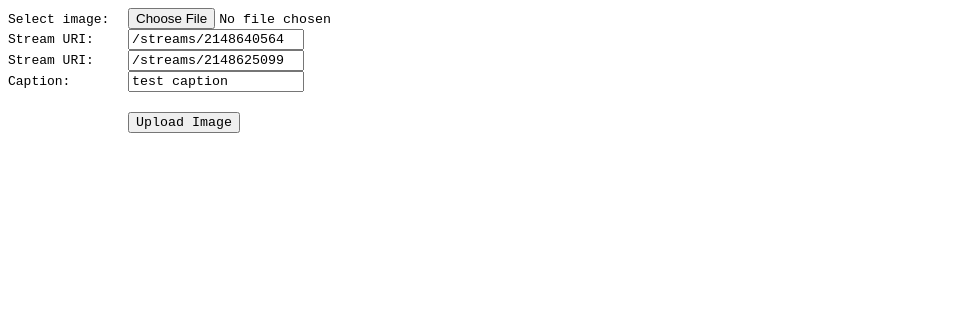
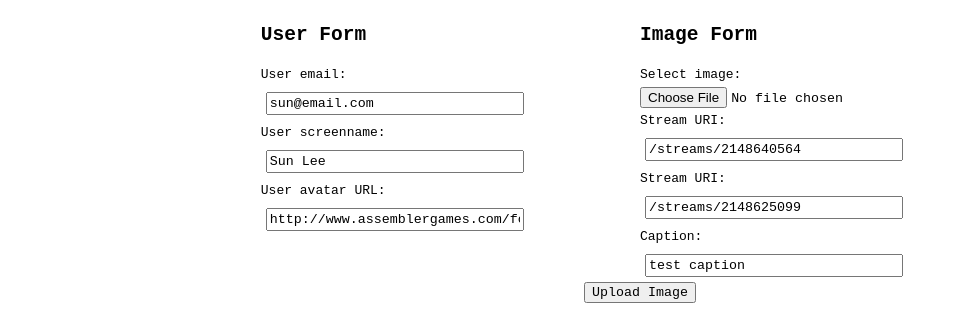
Before and after one commit to sunlee-newyork/Olapic-Uploader, a plain HTML site: page index.html in a window 1280 px wide. Both pictures are taken after a click on the input "Upload Image". Shown: the top 320 px of the page, without its empty margins (0-958 px from the left). Drawn offline with nearby package versions, Linux system fonts and the light colour scheme; no server answers.

Commit message:
created separate js and css files

```diff
--- /dev/null
+++ b/index.css
@@ -0,0 +1,43 @@
+input, body {
+    font-family: monospace;
+}
+input[type=text] {
+    width: 250px;
+    margin: 5px;
+    padding: 2px;
+}
+label {
+    display: inline-block;
+    width: 150px;
+    margin: 5px 0;
+}
+.form-wrapper {
+    width: 100%;
+    height: 200px;
+}
+.user-form,
+.image-form {
+    position: relative;
+    display: inline-block;
+    float: left;
+    width: 50%;
+}
+.container {
+    width: 60%;
+}
+.user-form .container {
+    float: right;
+}
+.image-form .container {
+    float: left;
+}
+.submit input {
+    position: relative;
+    display: block;
+    margin: 40px auto 0;
+}
+.response {
+    margin-top: 20px;
+    width: 100%;
+    height: 100px;
+}
--- a/index.html
+++ b/index.html
@@ -1,101 +1,36 @@
 <!DOCTYPE html>
 <html>
 <head>
-    <style>
-        input, body {
-            font-family: monospace;
-        }
-        form input[type=text] {
-            width: 400px;
-            margin: 5px;
-            padding: 2px;
-        }
-        label {
-            width: 120px;
-            display: inline-block;
-        }
-        .submit {
-            margin-top: 20px;
-        }
-        .response {
-            margin-top: 20px;
-            width: 100%;
-            height: 100px;
-        }
-    </style>
+    <link type="text/css" rel="stylesheet" href="index.css" />
     <script type="text/javascript" src="https://code.jquery.com/jquery-2.1.3.js"></script>
-    <script type="text/javascript">
-
-        $(document).ready(function () {
-
-            $('.submit').click(function (e) {
-
-                var host         = "https://rest.photorank.me/";
-                var authToken    = "0d6cdd1af34742c3855139fce0780fd1f93d1a7ba1a2c6a495bdb2d9031ec2c3";
-                var version      = "v2.2";
-
-                var imageFile    = $('.image-file')[0].files[0];
-                var caption      = $('.caption').val();
-                var streamURI    = [];
-
-                // $('.stream-uri').each(function () {
-
-                // });
-
-                $.ajax({
-
-                    // type: "GET",
-                    type: "POST",
-
-                    // url: host + '?auth_token=' + authToken + '&version=' + version,
-                    url: host + 'users' + '?auth_token=' + authToken + '&version=' + version,
-                    data: {
-                        'email': 'sun@olapic.com',
-                        'screen_name': 'Sun Lee'
-                    },
-
-                    success: function (data) {
-                        console.log("Data: ", data);
-                        $('.response').html(JSON.stringify(data));
-
-                        // $.ajax({
-
-                        //     type: "POST",
-                        //     url: host + 'users' + '?auth_token=' + authToken + '&name=Sun Lee' + '&email=sun%40olapic.com' + '&version=' + version,
-
-                        //     success: function (response) {
-                        //         console.log(response);
-                        //     },
-
-                        //     error: function (err) {
-                        //         console.log(err);
-                        //     }
-
-                        // });
-                    },
-
-                    error: function (err) {
-                        console.log("Error: ", err);
-                    }
-
-                });
-
-            });
-
-        });
-
-    </script>
+    <script type="text/javascript" src="index.js"></script>
 </head>
 <body>
 
-    <div><label>Select image:</label><input class="image-file" type="file" name="image"></div>
+    <div class="form-wrapper">
 
-    <div><label>Stream URI: </label><input class="stream-uri" type="text" name="stream_uri[]" value="/streams/2148640564"></div>
-    <div><label>Stream URI: </label><input class="stream-uri" type="text" name="stream_uri[]" value="/streams/2148625099"></div>
+        <div class="user-form">
+            <div class="container">
+                <h2>User Form</h2>
+                <div><label>User email: </label><input class="user-email" type="text" value="sun@email.com" placeholder="user@email.com" name="email"></div>
+                <div><label>User screenname: </label><input class="user-name" type="text" value="Sun Lee" placeholder="User screen_name" name="screen_name"></div>
+                <div><label>User avatar URL: </label><input class="user-avatar" type="text" value="http://www.assemblergames.com/forums/avatars7/avatar74560_2.gif" placeholder="http://www.assemblergames.com/forums/avatars7/avatar74560_2.gif" name="avatar_url"></div>
+            </div>
+        </div>
 
-    <div><label>Caption: </label><input class="caption" type="text" name="caption" value="test caption"></div>
+        <div class="image-form">
+            <div class="container">
+                <h2>Image Form</h2>
+                <div><label>Select image:</label><input class="image-file" type="file" name="image" ></div>
+                <div><label>Stream URI: </label><input class="stream-uri" type="text" name="stream_uri[]" value="/streams/2148640564"></div>
+                <div><label>Stream URI: </label><input class="stream-uri" type="text" name="stream_uri[]" value="/streams/2148625099"></div>
+                <div><label>Caption: </label><input class="caption" type="text" name="caption" value="test caption"></div>
+            </div>
+        </div>
 
-    <div><label></label><input class="submit" type="submit" value="Upload Image" name="submit"></div>
+    </div>
+
+    <div class="submit"><input type="submit" value="Upload Image" name="submit"></div>
 
     <div class="response"></div>
 
--- /dev/null
+++ b/index.js
@@ -0,0 +1,64 @@
+$(document).ready(function () {
+
+    $('.submit').click(function (e) {
+
+        // Default values
+        var host       = "https://rest.photorank.me/";
+        var authToken  = "0d6cdd1af34742c3855139fce0780fd1f93d1a7ba1a2c6a495bdb2d9031ec2c3";
+        var version    = "v2.2";
+
+        // User values
+        var userEmail  = $('.user-email').val();
+        var userName   = $('.user-name').val();
+        var userAvatar = $('.user-avatar').val();
+        var userID = '';
+
+        $('.response').append(userName);
+
+        // Image file values
+        var imageFile  = $('.image-file')[0].files[0];
+        var caption    = $('.caption').val();
+        var streamURIs = [];
+
+        $('.stream-uri').each(function () {
+            streamURIs.push(this.value);
+        });
+
+        $('.response').append(imageFile, streamURIs);
+
+        $.ajax({
+            type: "POST",
+            url: host + 'users' + '?auth_token=' + authToken + '&version=' + version,
+            data: {
+                'email'      : 'sun@olapic.com',
+                'screen_name': 'Sun Lee'
+            },
+            success: function (response) {
+                $('.response').append(JSON.stringify(response));
+                userID = response.data.id;
+
+                $.ajax({
+                    type: "POST",
+                    contentType: "multipart/form-data;",
+                    url: host + 'users/' + userID + '/media' + '?auth_token=' + authToken + '&version=' + version,
+                    data: {
+                        'image'       : imageFile,
+                        'caption'     : caption,
+                        'stream_uri'  : streamURIs
+                    },
+                    success: function (response) {
+                        $('.response').append(response);
+                    },
+                    error: function (err) {
+                        $('.response').append(err);
+                    }
+                });
+
+            },
+            error: function (err) {
+                console.log("Error: ", err);
+            }
+        });
+
+    });
+});
```
